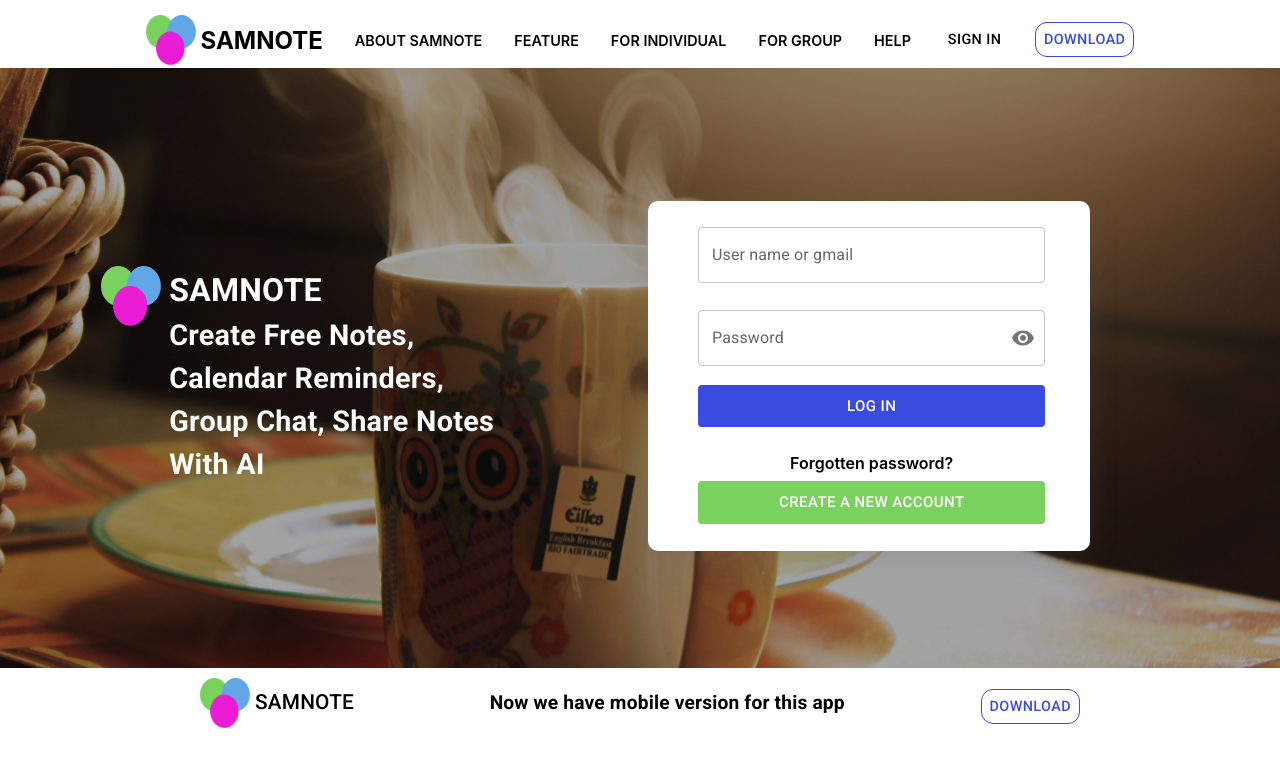
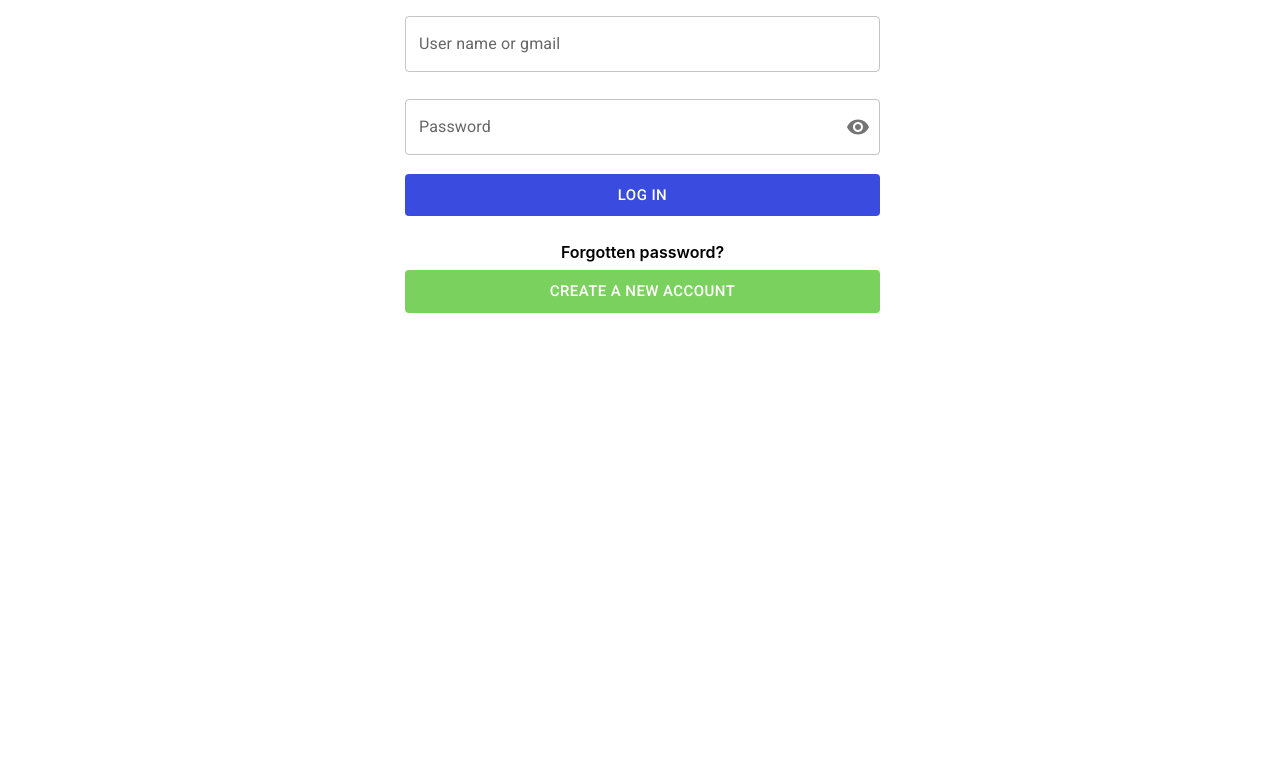
Before and after one commit to kitsuneremi/cloud-notes, a React (Create React App) app: page /home/explore in a window 1280 px wide. Shown: the top 766 px of the page. Built offline with nearby package versions, Linux system fonts and the light colour scheme.

Commit message:
move some code to Auth layout

```diff
--- a/src/features/Auth/Login/index.jsx
+++ b/src/features/Auth/Login/index.jsx
@@ -5,7 +5,6 @@
 import { unwrapResult } from "@reduxjs/toolkit";
 import { useSnackbar } from "notistack";
 import React, { useState } from "react";
-import { useLocation } from "react-router-dom";
 import { useForm } from "react-hook-form";
 import { useDispatch } from "react-redux";
 import * as yup from "yup";
@@ -16,9 +15,8 @@
 
 import jwtDecode from "jwt-decode";
 import StorageKeys from "../../../constants/storage-keys";
-import { useNavigate } from "react-router-dom";
+import { useNavigate,useLocation } from "react-router-dom";
 import "./index.scss";
-
 import images from "../../../assets/images";
 
 Login.propTypes = {};
@@ -29,6 +27,7 @@
   const dispatch = useDispatch();
   const navigate = useNavigate();
   const { enqueueSnackbar } = useSnackbar();
+
   const schema = yup
     .object()
     .shape({
@@ -94,142 +93,6 @@
   };
 
   return (
-    <>
-      <div className='container'>
-        <div className='navbar'>
-          <a href='' style={{ display: "flex" }}>
-            <img className='logo' src={images.logo} />
-            <h2>SAMNOTE</h2>
-          </a>
-          <ul className='navbar-list-item'>
-            <li>
-              <a href=''>ABOUT SAMNOTE</a>
-            </li>
-            <li>
-              <a href='/feature'>FEATURE</a>
-            </li>
-            <li>
-              <a href=''>FOR INDIVIDUAL</a>
-            </li>
-            <li>
-              <a href=''>FOR GROUP</a>{" "}
-            </li>
-            <li>
-              <a href='/help'>HELP</a>
-            </li>
-          </ul>
-          <Button
-            sx={{
-              color: "#000",
-              fontSize: "0.9rem",
-              marginLeft: "2px",
-              ml: "1.8rem",
-              "&:hover": {
-                background: "transparent",
-              },
-            }}
-          >
-            Sign in
-          </Button>
-          <Button
-            sx={{
-              height: "35px",
-              color: "#3A4BE0",
-              fontSize: "0.9rem",
-              border: "1px solid #3A4BE0",
-              borderRadius: "12px",
-              ml: "1.6rem",
-              mt: "7px",
-              "&:hover": {
-                background: "transparent",
-              },
-            }}
-          >
-            Download
-          </Button>
-        </div>
-      </div>
-      <Box
-        sx={{
-          height: "600px",
-          width: "100%",
-          backgroundSize: "cover",
-          backgroundPosition: "center",
-          backgroundImage: `url(${images.bgrLogin})`,
-        }}
-      >
-        <Box height='100%'>
-          <Grid
-            container
-            item
-            xs={12}
-            spacing={2}
-            sx={{
-              display: "flex",
-              alignItems: "center",
-              height: "100%",
-            }}
-          >
-            <Grid
-              item
-              xs={6}
-              sx={{
-                justifyContent: "center",
-                display: "flex",
-              }}
-            >
-              <Box
-                sx={{
-                  width: "68%",
-                  display: "flex",
-                }}
-              >
-                <img
-                  style={{
-                    width: "60px",
-                    height: "60px",
-                    marginRight: "8px",
-                  }}
-                  src={images.logo}
-                />
-                <Box>
-                  <Typography
-                    sx={{
-                      color: "#fff",
-                      fontSize: "2rem",
-                      fontWeight: "700",
-                    }}
-                  >
-                    SAMNOTE
-                  </Typography>
-                  <Typography
-                    sx={{
-                      color: "#fff",
-                      fontSize: "1.8rem",
-                      fontWeight: "700",
-                    }}
-                  >
-                    Create Free Notes, Calendar Reminders, Group Chat, Share Notes With AI
-                  </Typography>
-                </Box>
-              </Box>
-            </Grid>
-            <Grid item xs={6} direction='row' justifyContent='center' alignItems='stretch'>
-              <Box
-                sx={{
-                  width: "70%",
-                  minWidth: "400px",
-                  maxWidth: "1500px",
-                  maxHeight: "615px",
-                  borderRadius: "10px",
-                  minHeight: "350px;",
-                  backgroundColor: "white",
-                  boxShadow: "rgba(100, 100, 111, 0.2) 0px 7px 29px 0px",
-                  padding: "10px 35px",
-                  overflow: "hidden auto",
-                }}
-                className='box-container'
-              >
     <Box sx={{ display: "flex" }}>
       <Box
         sx={{
@@ -256,7 +119,7 @@
         </form>
 
         <Box sx={{ textAlign: "center", marginTop: "26px" }}>
-                      <Link href='/fogot' underline='hover' color='#000' fontWeight='600'>
+          <Link href='/forgot' underline='hover' color='#000' fontWeight='600'>
             Forgotten password?
           </Link>
           <Link href='/register'>
@@ -276,55 +139,6 @@
         </Box>
       </Box>
     </Box>
-              </Box>
-            </Grid>
-          </Grid>
-        </Box>
-      </Box>
-      <Box
-        sx={{
-          display: "flex",
-          justifyContent: "space-between",
-          margin: "10px 200px",
-          alignItems: "center",
-        }}
-      >
-        <Box display='flex' alignItems='center'>
-          <img className='logo' src={images.logo} />
-          <Typography
-            sx={{
-              fontSize: "1.3rem",
-              fontWeight: "500",
-            }}
-          >
-            SAMNOTE
-          </Typography>
-        </Box>
-        <Typography
-          sx={{
-            fontSize: "1.2rem",
-            fontWeight: "550",
-          }}
-        >
-          Now we have mobile version for this app
-        </Typography>
-        <Button
-          sx={{
-            height: "35px",
-            color: "#3A4BE0",
-            fontSize: "0.9rem",
-            border: "1px solid #3A4BE0",
-            borderRadius: "12px",
-            mt: "7px",
-            "&:hover": {
-              background: "transparent",
-            },
-          }}
-        >
-          Download
-        </Button>
-      </Box>
-    </>
   );
 }
 
```
Lines whose indentation alone changed are shown as unchanged.
